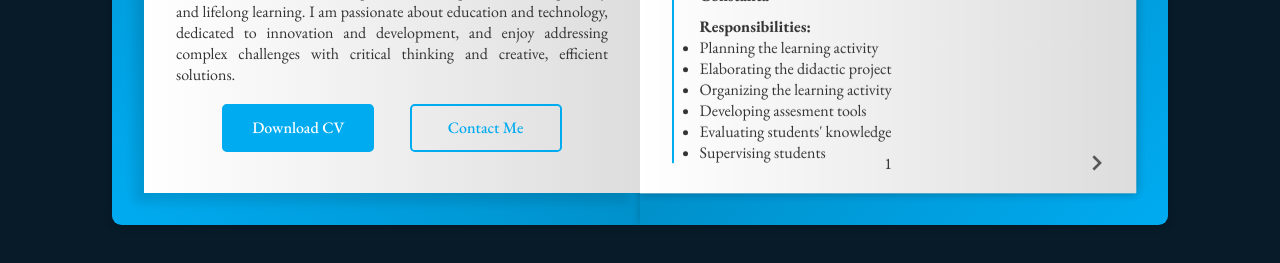
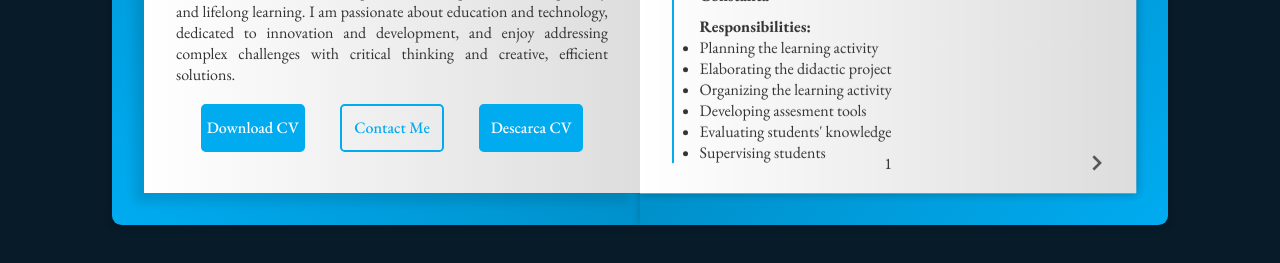
Before and after one commit to CiutacuLigia/PortofoliuWeb, a plain HTML site: page index.html in a window 1280 px wide. Shown: the part 535-798 px from the top of the page. Drawn offline with nearby package versions, Linux system fonts and the light colour scheme.

Commit message:
Add files via upload
I added a new button in html with the label "Descarcare CV". I modified the position and the with of the three buttons (Download CV, Contact me, Descarcare CV) in css.

```diff
--- a/index.html
+++ b/index.html
@@ -48,10 +48,14 @@
             </p>
 
             <div class="btn-box">
-              <a href="cv/CV_Ciutacu.Ligia.pdf" class="btn" download
+              <a href="cv/CV_Ligia.Ciutacu.pdf" class="btn" download
                 >Download CV</a
               >
               <a href="#" class="btn contact-me">Contact Me</a>
+
+              <a href="cv/LigiaCiutacu_cv.pdf" class="btn" download
+                >Descarca CV</a
+              >
             </div>
           </div>
         </section>
--- a/style.css
+++ b/style.css
@@ -180,9 +180,10 @@ body {
 inline-flex  =	Displays an element as an inline-level flex container */
 .btn {
     display: inline-flex;
+    flex-direction:row;
     justify-content: center;
     align-items: center;
-    width: 9.5rem;
+    width: 6.5rem;
     height: 3rem;
     background: var(--main-color);
     border: var(--border);
```
Also changed, not shown: 1 other file.
